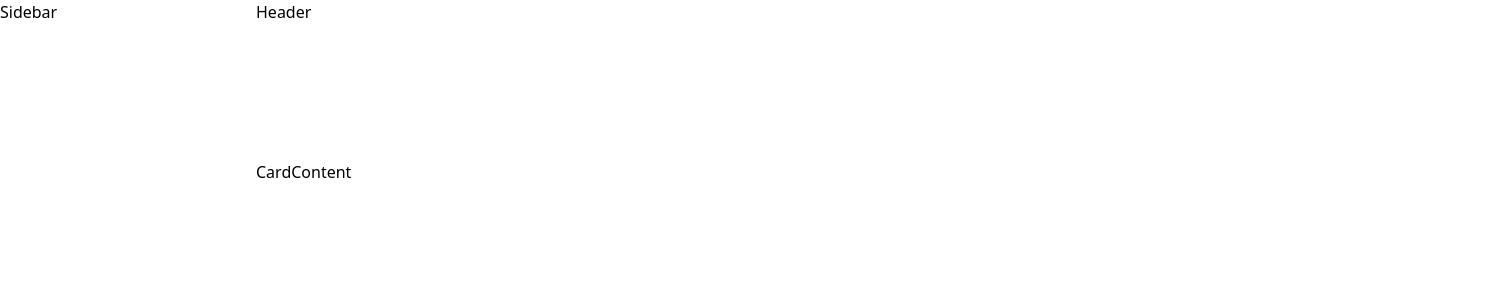
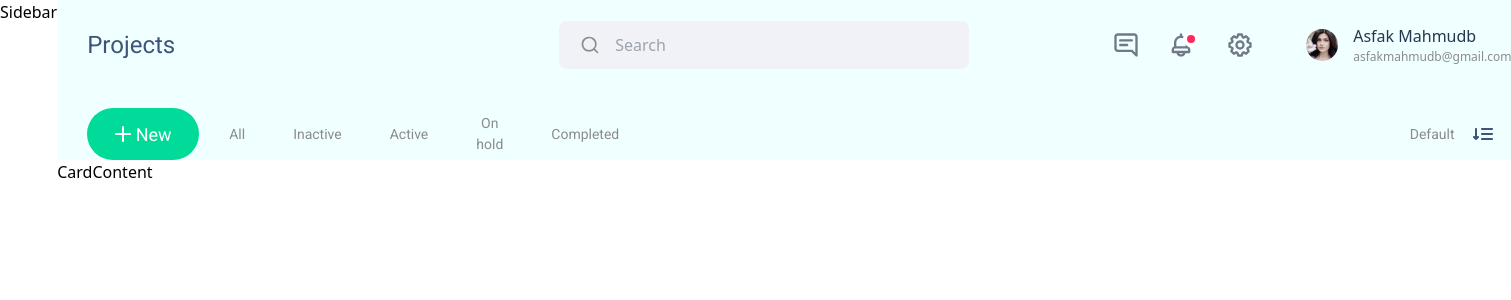
Before and after one commit to Front-End-Bootcamp/vue-dashboard-team-moon-1, a Vue app: page / in a window 1280 px wide. Shown: the top 300 px of the page, 1511 px wide, since content can reach past the window. Built offline with nearby package versions, Linux system fonts and the light colour scheme.

Commit message:
headers first update

```diff
--- a/src/components/Header/Header.vue
+++ b/src/components/Header/Header.vue
@@ -1,8 +1,182 @@
 <script setup>
+import PlusIcon from '../../assets/svg/Plus.vue';
+import List from '../../assets/svg/List.vue';
+import Search from '../../assets/svg/Search.vue';
+import Message from '../../assets/svg/Message.vue';
+import Bell from '../../assets/svg/Bell.vue';
+import Settings from '../../assets/svg/Settings.vue';
 
 </script>
 <template>
-	<div class="h-40">
-		Header
+	<div class="wrapper">
+		<div class="top">
+			<h1 class="sectionHeader">Projects</h1>
+			<div class="inputWrapper">
+				<Search class="searchIcon" />
+				<input class="txtInput" type="text" placeholder="Search">
+			</div>
+			<div class="topButtons">
+				<Message />
+				<Bell />
+				<Settings />
+			</div>
+			<img class="profilePhoto" src="../../assets/png/profile_1.png" alt="profile_photo">
+			<div class="profileInfos">
+				<p class="person">Asfak Mahmudb</p>
+				<p class="mail">asfakmahmudb@gmail.com</p>
+			</div>
+		</div>
+		<div class="bottom">
+			<button class="newButton">
+				<PlusIcon class="plusIcon" />
+				New
+			</button>
+			<div class="bottombars">
+				<div class="filterButtonsLeft">
+					<button>All</button>
+					<button>Inactive</button>
+					<button>Active</button>
+					<button>On hold</button>
+					<button>Completed</button>
+				</div>
+				<div class="filterButtonsRight">
+					<button>Default</button>
+					<List />
+				</div>
+			</div>
+		</div>
 	</div>
+
 </template>
+
+<style lang="scss" scoped>
+@import url('https://fonts.googleapis.com/css2?family=Roboto&display=swap');
+//font-family: 'Roboto', sans-serif;
+
+
+.wrapper {
+	display: flex;
+	flex-direction: column;
+	height: 160px;
+	width: 100%;
+	background-color: azure;
+
+	.top {
+		display: flex;
+		align-items: center;
+		height: 65%;
+
+
+		.sectionHeader {
+			font-family: 'Roboto', sans-serif;
+			font-size: 24px;
+			font-weight: 500;
+			margin-left: 30px;
+			color: #3C557A;
+		}
+
+		.inputWrapper {
+			display: flex;
+			align-items: center;
+			height: 48px;
+			width: 442px;
+			background-color: #F1F2F7;
+			border-radius: 8px;
+			margin-left: 384px;
+
+			.searchIcon {
+				margin-left: 22px;
+				margin-right: 16px;
+			}
+
+			.txtInput {
+				outline: none;
+				background-color: #00db9900;
+				width: 80%;
+			}
+		}
+
+		.topButtons {
+			display: flex;
+			align-items: center;
+			gap: 29px;
+			margin-left: 145px;
+		}
+
+		.profilePhoto{
+			margin-left: 54px;
+			margin-right: 15px;
+		}
+		.profileInfos {
+			.person {
+				font-size: 16px;
+				font-weight: 500;
+				color: #25364F;
+			}
+
+			.mail {
+				font-size: 12px;
+				font-weight: 400;
+				color: #8B8B8B;
+			}
+		}
+
+	}
+
+	.bottom {
+		display: flex;
+		align-items: flex-end;
+		height: 50%;
+
+		.newButton {
+			display: flex;
+			justify-content: center;
+			align-items: center;
+			height: 52px;
+			width: 127px;
+			border-radius: 26px;
+			background-color: #00DB99;
+			color: white;
+			margin-left: 30px;
+			font-size: 18px;
+			font-weight: 500;
+			font-family: 'Roboto', sans-serif;
+			gap: 5px;
+		}
+
+		.bottombars {
+			display: flex;
+			width: 100%;
+			height: 52px;
+			margin-left: 30px;
+
+			.filterButtonsLeft {
+				display: flex;
+				justify-content: center;
+				align-items: center;
+				gap: 48px;
+				font-family: 'Roboto', sans-serif;
+				font-size: 14px;
+				font-weight: 400;
+				color: #8B8B8B;
+
+
+			}
+
+			.filterButtonsRight {
+				width: 100%;
+				display: flex;
+				justify-content: flex-end;
+				align-items: center;
+				gap: 18px;
+				margin-right: 18px;
+				font-family: 'Roboto', sans-serif;
+				font-size: 14px;
+				font-weight: 400;
+				color: #8B8B8B;
+			}
+		}
+	}
+
+}
+</style>
```
